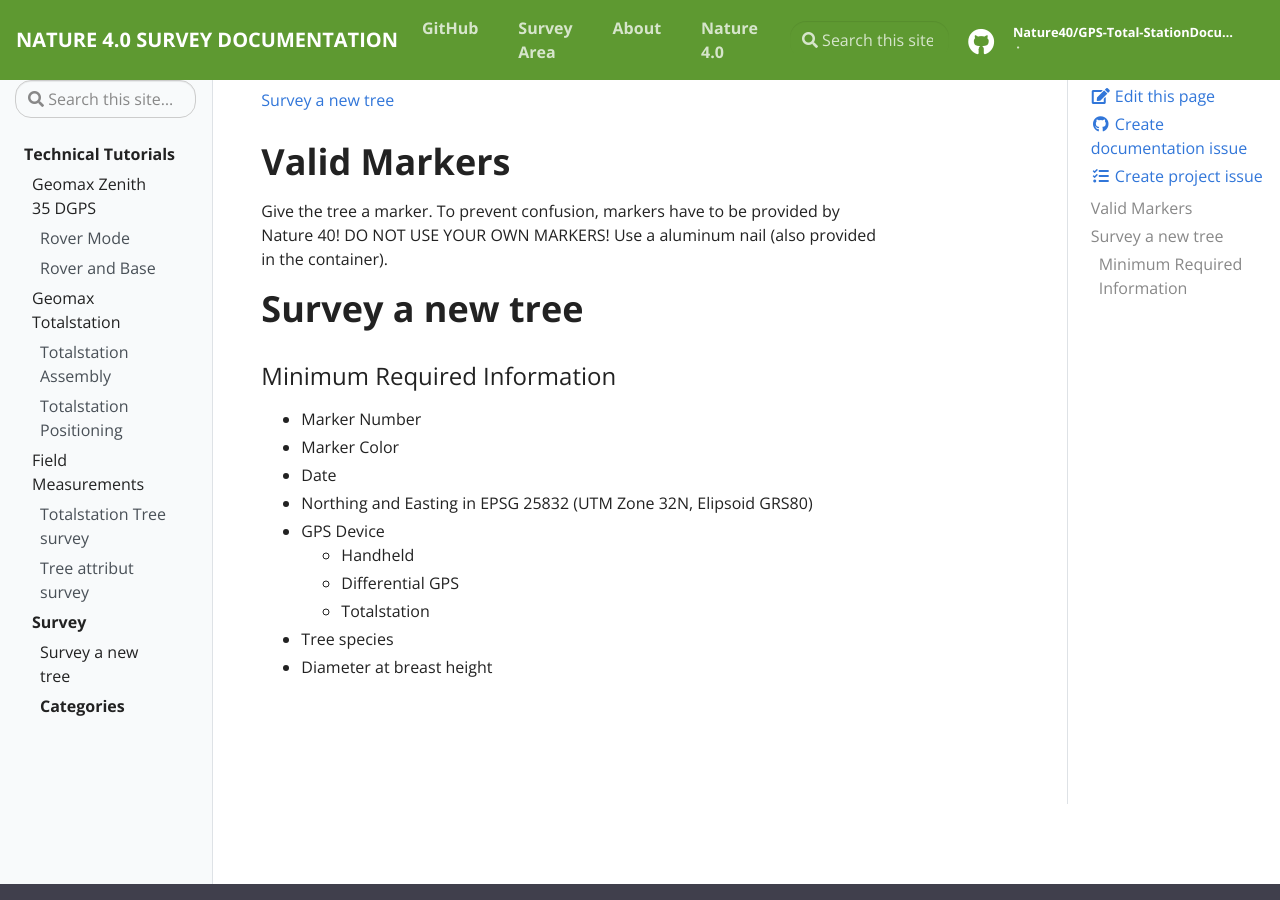
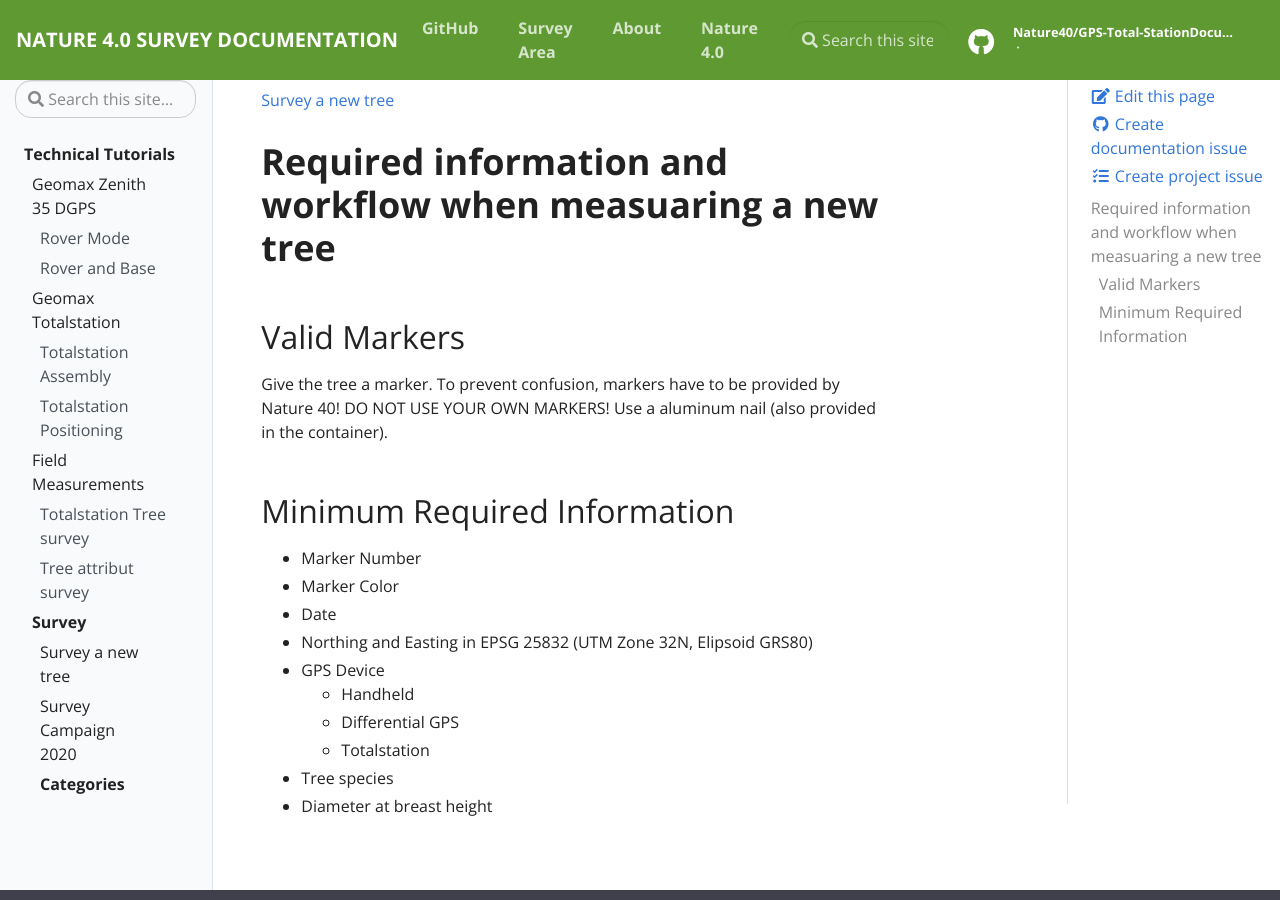
Before and after one commit to Nature40/GNSSTotalstationForHighAccuracyForestMonitoring, a Jekyll site: the page built from _survey/tree-survey.md, in a window 1280 px wide and 900 px high. Built offline with Jekyll 4.4.1, drawn with Linux system fonts in a browser that asks for light colours.

Commit message:
formated tree attributes 2020

```diff
--- a/_data/toc.yml
+++ b/_data/toc.yml
@@ -28,6 +28,8 @@
   links:
     - title: Survey a new tree
       url: tree-survey
+    - title: Survey Campaign 2020
+      url: tree-attributes
 
 
 
--- a/_survey/tree-survey.md
+++ b/_survey/tree-survey.md
@@ -5,16 +5,14 @@ permalink: /tree-survey/
 description: Which are the minimum parameters for the tree survey?
 ---
 
+# Required information and workflow when measuaring a new tree
 
-# Valid Markers
+## Valid Markers
 
 Give the tree a marker. To prevent confusion, markers have to be provided by Nature 40! DO NOT USE YOUR OWN MARKERS!
 Use a aluminum nail (also provided in the container).
 
-
-# Survey a new tree
-
-### Minimum Required Information
+## Minimum Required Information
 
 * Marker Number
 * Marker Color
```
Also changed, not shown: _survey/tree-attributes.md (added, +78 -0 lines), 1 other file.
